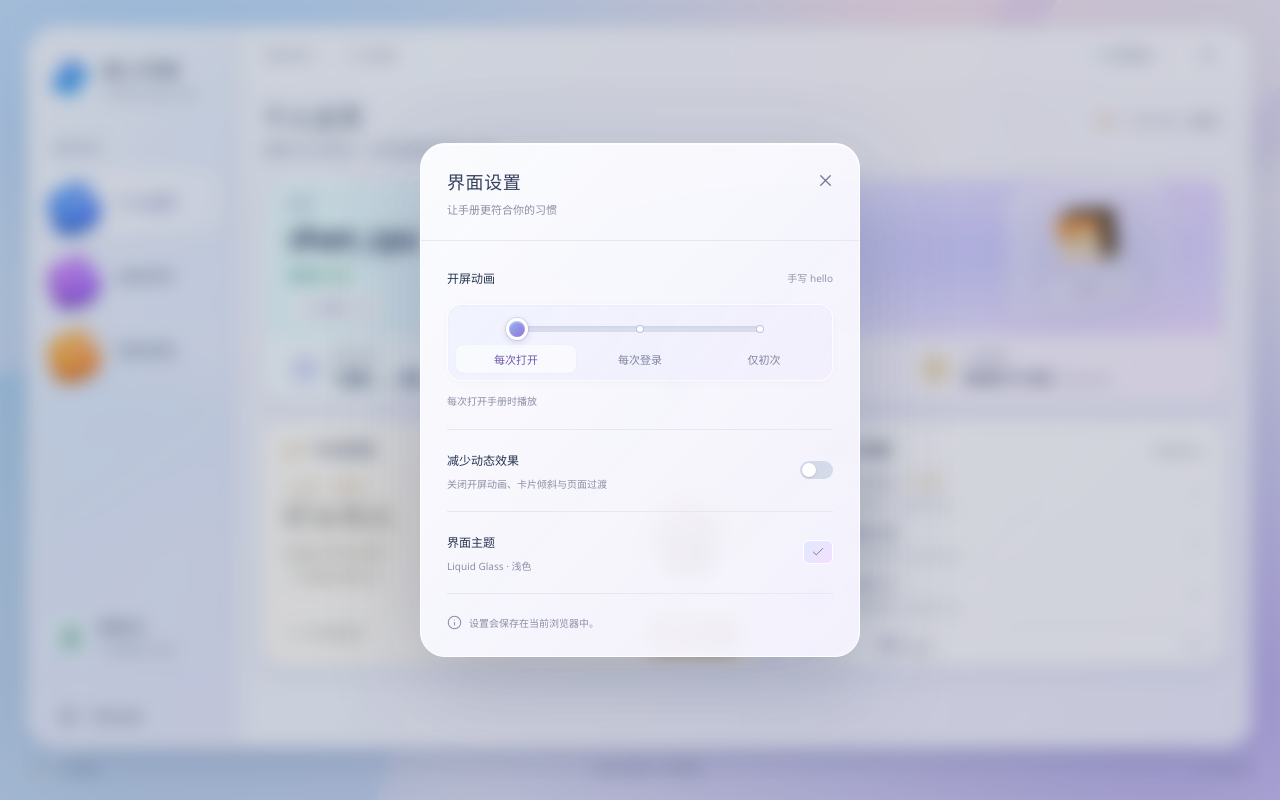
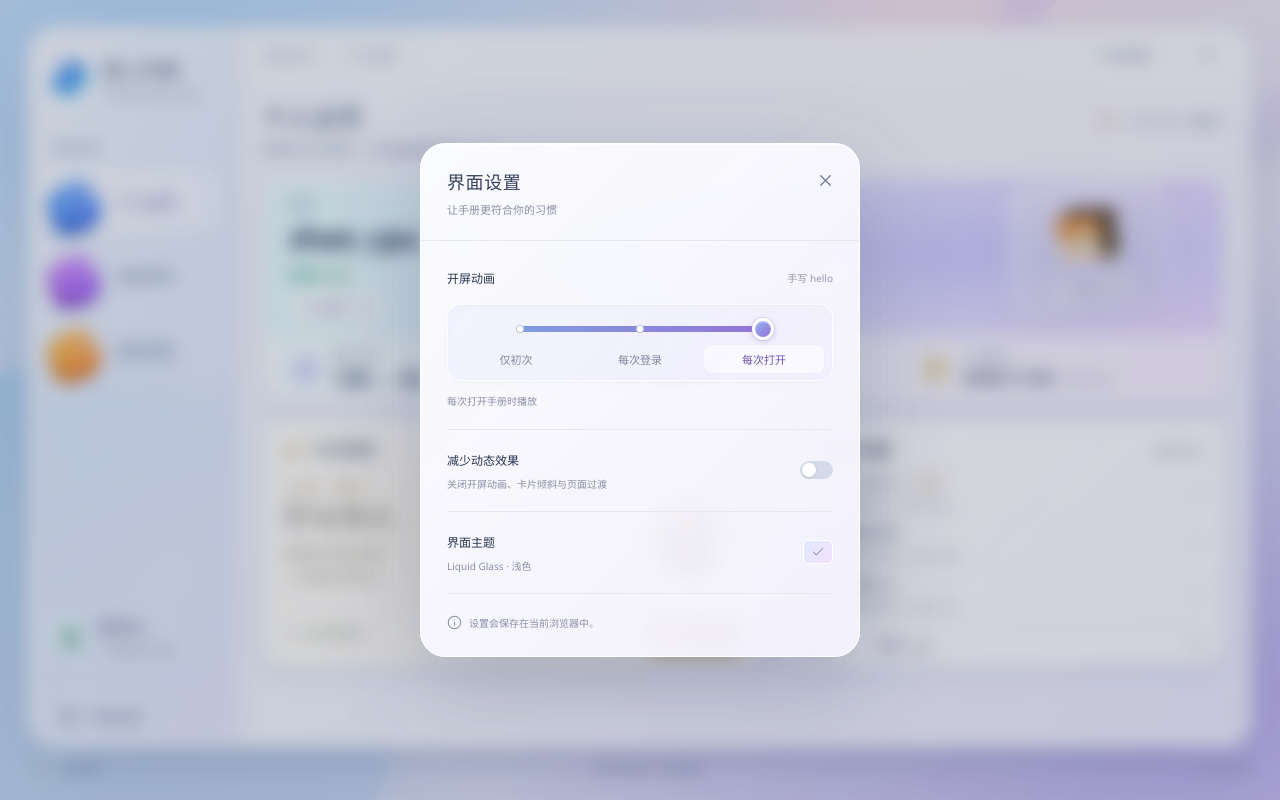
Before and after one commit to PixelMC-Projects/PixelMC-Hub, a React (Vite) app: page /#/home in a window 1280 px wide. Both pictures are taken after a click on the button "界面设置". Built offline with nearby package versions, Linux system fonts and the light colour scheme.

Commit message:
Order welcome frequency slider from once to always

```diff
--- a/src/WelcomeFrequency.jsx
+++ b/src/WelcomeFrequency.jsx
@@ -1,7 +1,7 @@
 export const welcomeModes = [
+  { id: "once", label: "仅初次", description: "仅第一次打开手册时播放，以后不再显示" },
+  { id: "login", label: "每次登录", description: "每次进服后，仅首次打开手册时播放" },
   { id: "always", label: "每次打开", description: "每次打开手册时播放" },
-  { id: "login", label: "每次登录", description: "每次进服后，仅首次打开手册时播放" },
-  { id: "once", label: "仅初次", description: "仅第一次打开手册时播放，以后不再显示" },
 ];
 
 export function shouldShowWelcome(mode, { reducedMotion, seenThisLogin, seenBefore }) {
```
Also changed, not shown: 1 other file (tests, documents, lock files or other folders).
